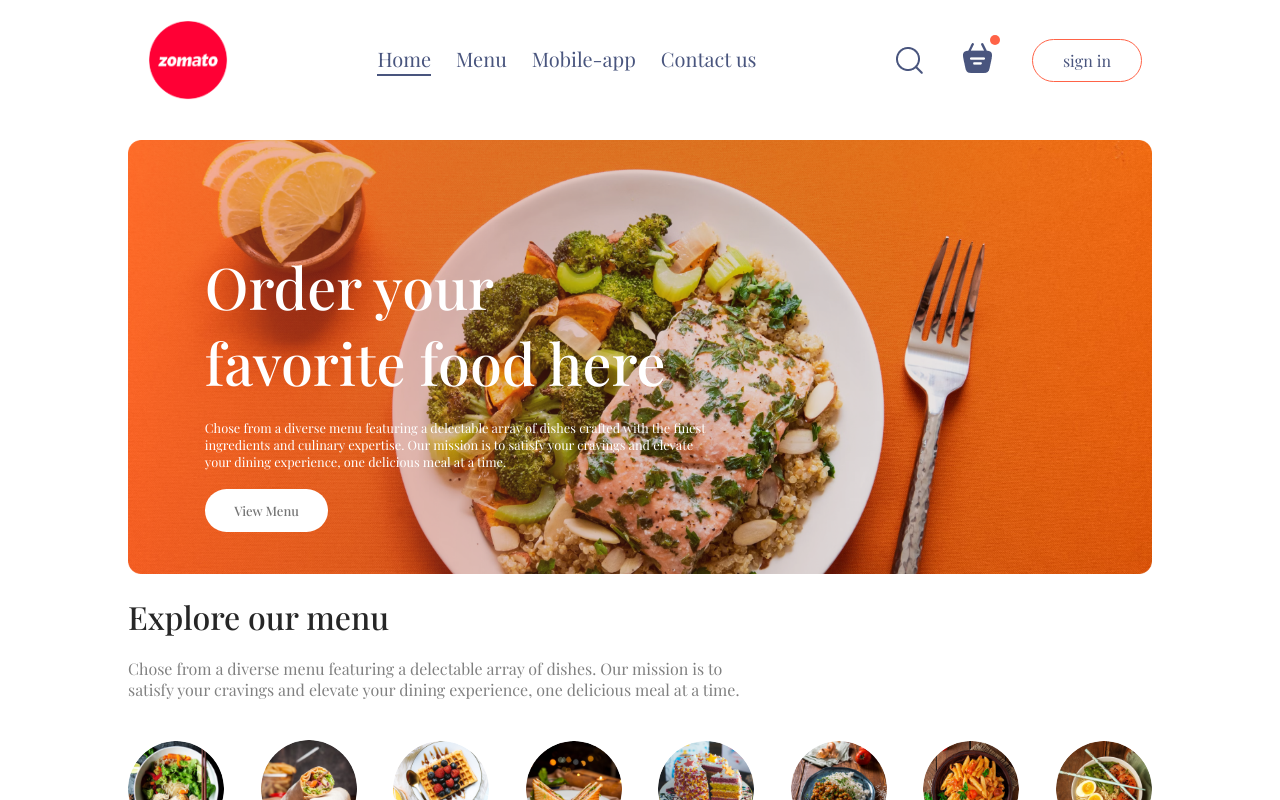
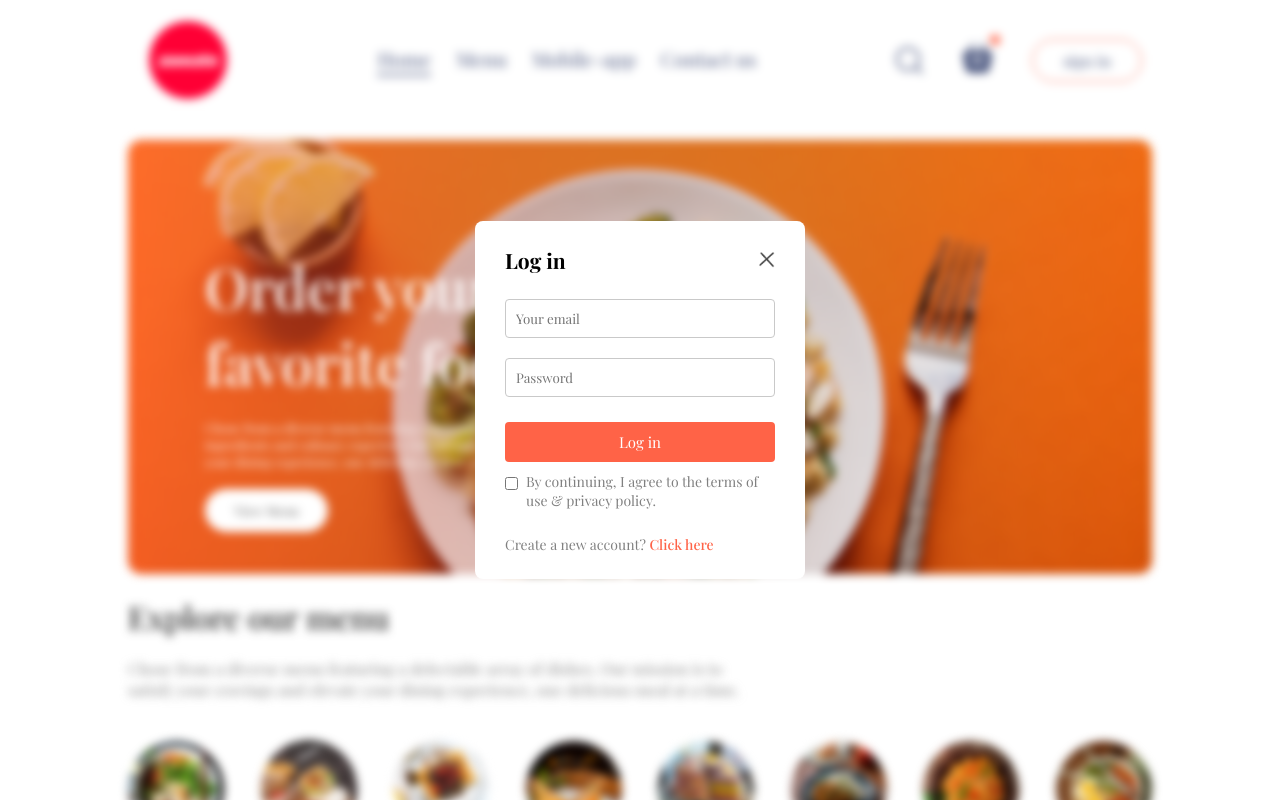
Before and after one commit to mayank-chaurasiya/Food_Delivery_Website, a React (Vite) app in the folder frontend/: page / in a window 1280 px wide. Both pictures are taken after a click on the button "sign in". Shown: the top 800 px of the page. Built offline with nearby package versions, Linux system fonts and the light colour scheme; a web font is replaced by a local one.

Commit message:
sign up or sign in page

```diff
--- a/frontend/src/App.jsx
+++ b/frontend/src/App.jsx
@@ -4,12 +4,17 @@
 import Cart from "./pages/Cart/Cart";
 import PlaceOrder from "./pages/PlaceOrder/PlaceOrder";
 import Footer from "./components/Footer/Footer";
+import { useState } from "react";
+import LoginPopup from "./components/LoginPopup/LoginPopup";
 
 const App = () => {
+  const [showLogin, setShowLogin] = useState(false);
   return (
     <>
+      {showLogin ? <LoginPopup setShowLogin={setShowLogin} /> : <></>}
+      <div className={showLogin ? "blurred" : ""}>
         <div className="app">
-        <Navbar />
+          <Navbar setShowLogin={setShowLogin} />
           <Routes>
             <Route path="/" element={<Home />} />
             <Route path="/cart" element={<Cart />} />
@@ -17,6 +22,7 @@
           </Routes>
         </div>
         <Footer />
+      </div>
     </>
   );
 };
--- /dev/null
+++ b/frontend/src/components/LoginPopup/LoginPopup.css
@@ -0,0 +1,74 @@
+.login-popup {
+  position: absolute;
+  z-index: 3;
+  width: 100%;
+  height: 100%;
+  background-color: transparent;
+  display: grid;
+}
+
+.login-popup-container {
+  place-self: center;
+  width: max(23vw, 330px);
+  color: #808080;
+  background-color: white;
+  display: flex;
+  flex-direction: column;
+  gap: 25px;
+  padding: 25px 30px;
+  border-radius: 8px;
+  font-size: 14px;
+  animation: fadeIn 0.5s;
+}
+
+.login-popup-title {
+  display: flex;
+  justify-content: space-between;
+  align-items: center;
+  color: black;
+}
+
+.login-popup-title img {
+  width: 16px;
+  cursor: pointer;
+}
+
+.login-popup-inputs {
+  display: flex;
+  flex-direction: column;
+  gap: 20px;
+}
+
+.login-popup-inputs input {
+  outline: none;
+  border: 1px solid #c9c9c9;
+  padding: 10px;
+  border-radius: 4px;
+}
+
+.login-popup-container button {
+  border: none;
+  padding: 10px;
+  border-radius: 4px;
+  color: white;
+  background-color: tomato;
+  font-size: 15px;
+  cursor: pointer;
+}
+
+.login-popup-condition {
+  display: flex;
+  align-items: start;
+  gap: 8px;
+  margin-top: -15px;
+}
+
+.login-popup-condition input {
+  margin-top: 5px;
+}
+
+.login-popup p span {
+  color: tomato;
+  font-weight: 500;
+  cursor: pointer;
+}
--- /dev/null
+++ b/frontend/src/components/LoginPopup/LoginPopup.jsx
@@ -0,0 +1,48 @@
+import { assets } from "../../assets/assets";
+import "./LoginPopup.css";
+import { useState } from "react";
+
+const LoginPopup = ({ setShowLogin }) => {
+  const [currState, setCurrState] = useState("Log in");
+  return (
+    <div className="login-popup">
+      <form className="login-popup-container">
+        <div className="login-popup-title">
+          <h2>{currState}</h2>
+          <img
+            onClick={() => setShowLogin(false)}
+            src={assets.cross_icon}
+            alt=""
+          />
+        </div>
+        <div className="login-popup-inputs">
+          {currState === "Log in" ? (
+            <></>
+          ) : (
+            <input type="text" placeholder="Your Name" required />
+          )}
+          <input type="email" placeholder="Your email" required />
+          <input type="password" placeholder="Password" required />
+        </div>
+        <button>{currState === "Sign Up" ? "Create account" : "Log in"}</button>
+        <div className="login-popup-condition">
+          <input type="checkbox" required />
+          <p>By continuing, I agree to the terms of use & privacy policy.</p>
+        </div>
+        {currState === "Log in" ? (
+          <p>
+            Create a new account?{" "}
+            <span onClick={() => setCurrState("Sign Up")}>Click here</span>
+          </p>
+        ) : (
+          <p>
+            Already have an account?{" "}
+            <span onClick={() => setCurrState("Log in")}>Log in</span>
+          </p>
+        )}
+      </form>
+    </div>
+  );
+};
+
+export default LoginPopup;
--- a/frontend/src/components/Navbar/Navbar.jsx
+++ b/frontend/src/components/Navbar/Navbar.jsx
@@ -2,7 +2,8 @@
 import "./Navbar.css";
 import { assets } from "../../assets/assets";
 import { Link } from "react-router-dom";
-const Navbar = () => {
+
+const Navbar = ({ setShowLogin }) => {
   const [menu, setMenu] = useState("home");
   return (
     <div className="navbar">
@@ -43,7 +44,7 @@
           <img src={assets.basket_icon} alt="" />
           <div className="dot"></div>
         </div>
-        <button>sign in</button>
+        <button onClick={() => setShowLogin(true)}>sign in</button>
       </div>
     </div>
   );
--- a/frontend/src/index.css
+++ b/frontend/src/index.css
@@ -11,6 +11,13 @@
 
 body {
   min-height: 100vh;
+}
+
+/* Blur effect for background when login popup is open */
+.blurred {
+  filter: blur(5px);
+  pointer-events: none;
+  user-select: none;
 }
 
 a {
```
Lines whose indentation alone changed are shown as unchanged.
